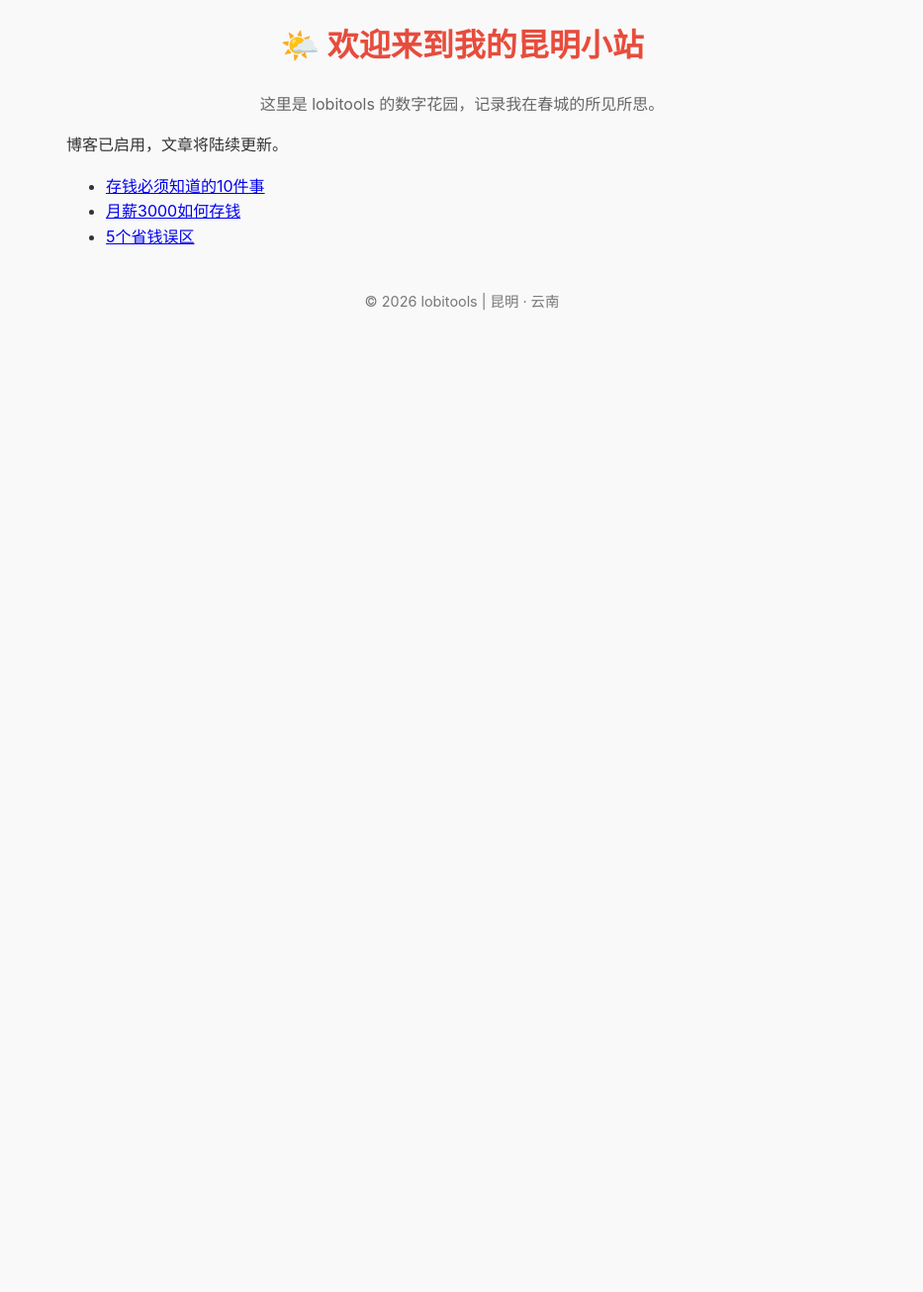
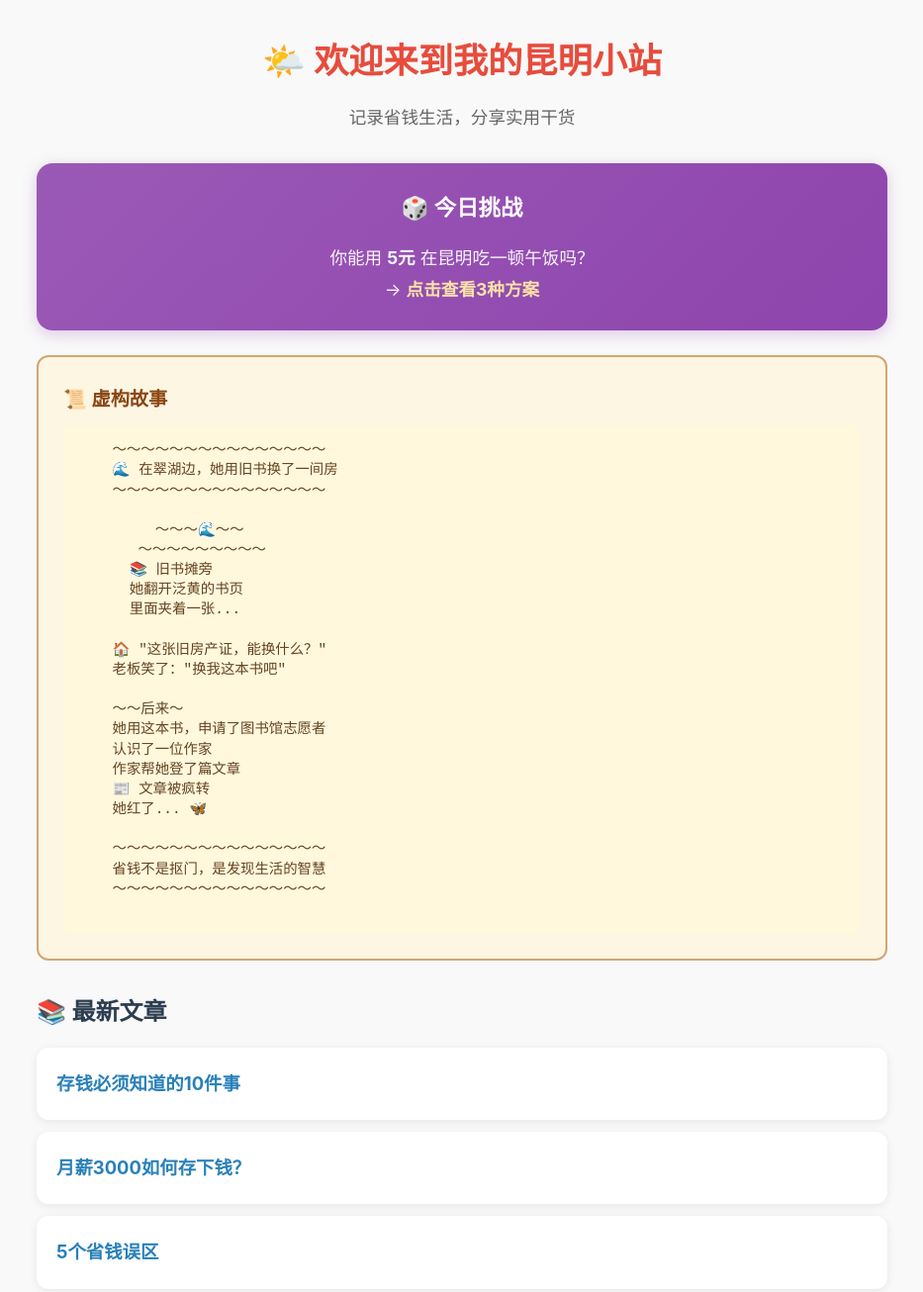
Before and after one commit to lobitools/lobitools.github.io, a plain HTML site: page index.html in a window 1280 px wide. Shown: the part 20-1326 px from the top of the page at 99% size, without its empty margins (173-1106 px from the left). Before the commit the page ends 800 px from the top, so only its background shows below. Drawn offline with Linux system fonts and the light colour scheme.

Commit message:
feat: 增加每日挑战和虚构故事模块

```diff
--- a/index.html
+++ b/index.html
@@ -5,25 +5,80 @@
   <meta name="viewport" content="width=device-width, initial-scale=1.0">
   <title>lobitools 的昆明日记</title>
   <style>
-    body { font-family: -apple-system, BlinkMacSystemFont, 'Segoe UI', sans-serif; max-width: 800px; margin: 40px auto; padding: 0 20px; line-height: 1.6; color: #333; background: #f9f9f9; }
-    h1 { color: #e74c3c; text-align: center; }
-    .posts { margin-top: 30px; }
-    .post-item { background: #fff; padding: 15px; margin: 10px 0; border-radius: 8px; box-shadow: 0 2px 5px rgba(0,0,0,0.1); }
-    .post-item a { color: #2980b9; text-decoration: none; font-weight: bold; }
+    * { margin: 0; padding: 0; box-sizing: border-box; }
+    body { font-family: -apple-system, BlinkMacSystemFont, 'Segoe UI', sans-serif; max-width: 900px; margin: 0 auto; padding: 20px; line-height: 1.8; color: #333; background: #f9f9f9; }
+    h1 { color: #e74c3c; text-align: center; font-size: 2.2em; margin: 30px 0 10px; }
+    .subtitle { text-align: center; color: #666; font-size: 1.1em; margin-bottom: 30px; }
+
+    /* 今日挑战模块 */
+    .challenge-box { background: linear-gradient(135deg, #9b59b6, #8e44ad); color: #fff; padding: 25px; border-radius: 16px; margin: 25px 0; text-align: center; box-shadow: 0 4px 15px rgba(155, 89, 182, 0.3); }
+    .challenge-box h2 { font-size: 1.4em; margin-bottom: 15px; }
+    .challenge-box p { font-size: 1.1em; opacity: 0.95; }
+    .challenge-box a { color: #ffeaa7; text-decoration: none; font-weight: bold; }
+
+    /* 文章卡片 */
+    .posts { margin: 30px 0; }
+    .posts h2 { color: #2c3e50; margin-bottom: 15px; font-size: 1.5em; }
+    .post-item { background: #fff; padding: 20px; margin: 12px 0; border-radius: 12px; box-shadow: 0 2px 10px rgba(0,0,0,0.08); transition: transform 0.3s, box-shadow 0.3s; }
+    .post-item:hover { transform: translateY(-3px); box-shadow: 0 6px 20px rgba(0,0,0,0.12); }
+    .post-item a { color: #2980b9; text-decoration: none; font-weight: bold; font-size: 1.15em; }
     .post-item a:hover { color: #e74c3c; }
-    .footer { margin-top: 40px; text-align: center; color: #777; font-size: 0.9em; }
+
+    /* 故事模块 */
+    .story-box { background: #fdf6e3; border: 2px solid #d4a574; border-radius: 12px; padding: 25px; margin: 25px 0; }
+    .story-box h3 { color: #8b4513; font-size: 1.2em; margin-bottom: 10px; }
+    .story-box pre { font-family: 'Courier New', monospace; color: #654321; background: #fff8dc; padding: 15px; border-radius: 8px; overflow-x: auto; font-size: 0.9em; line-height: 1.4; }
+
+    .footer { margin-top: 40px; text-align: center; color: #777; font-size: 0.9em; padding: 20px; border-top: 1px solid #eee; }
+
+    @media (max-width: 600px) { h1 { font-size: 1.8em; } .challenge-box { padding: 20px; } }
   </style>
 </head>
 <body>
   <h1>🌤️ 欢迎来到我的昆明小站</h1>
-  <p style="text-align:center;color:#666;">这里是 lobitools 的数字花园，记录我在春城的所见所思。</p>
-  <p>博客已启用，文章将陆续更新。</p>
+  <p class="subtitle">记录省钱生活，分享实用干货</p>
 
-  <ul>
-    <li><a href="2026-04-23-存钱必须知道的10件事.html">存钱必须知道的10件事</a></li>
-    <li><a href="2026-04-23-月薪3000如何存钱.html">月薪3000如何存钱</a></li>
-    <li><a href="2026-04-23-5个省钱误区.html">5个省钱误区</a></li>
-  </ul>
+  <div class="challenge-box">
+    <h2>🎲 今日挑战</h2>
+    <p>你能用 <strong>5元</strong> 在昆明吃一顿午饭吗？</p>
+    <p>→ <a href="#">点击查看3种方案</a></p>
+  </div>
+
+  <div class="story-box">
+    <h3>📜 虚构故事</h3>
+    <pre>
+    ～～～～～～～～～～～～～～～
+    🌊 在翠湖边，她用旧书换了一间房
+    ～～～～～～～～～～～～～～～
+
+         ～～～🌊～～
+       ～～～～～～～～～
+      📚 旧书摊旁
+      她翻开泛黄的书页
+      里面夹着一张...
+
+    🏠 "这张旧房产证，能换什么？"
+    老板笑了："换我这本书吧"
+
+    ～～后来～
+    她用这本书，申请了图书馆志愿者
+    认识了一位作家
+    作家帮她登了篇文章
+    📰 文章被疯转
+    她红了... 🦋
+
+    ～～～～～～～～～～～～～～～
+    省钱不是抠门，是发现生活的智慧
+    ～～～～～～～～～～～～～～～
+    </pre>
+  </div>
+
+  <div class="posts">
+    <h2>📚 最新文章</h2>
+    <div class="post-item"><a href="2026-04-23-存钱必须知道的10件事.html">存钱必须知道的10件事</a></div>
+    <div class="post-item"><a href="2026-04-23-月薪3000如何存钱.html">月薪3000如何存下钱？</a></div>
+    <div class="post-item"><a href="2026-04-23-5个省钱误区.html">5个省钱误区</a></div>
+  </div>
 
   <div class="footer">
     &copy; 2026 lobitools | 昆明 · 云南
```
